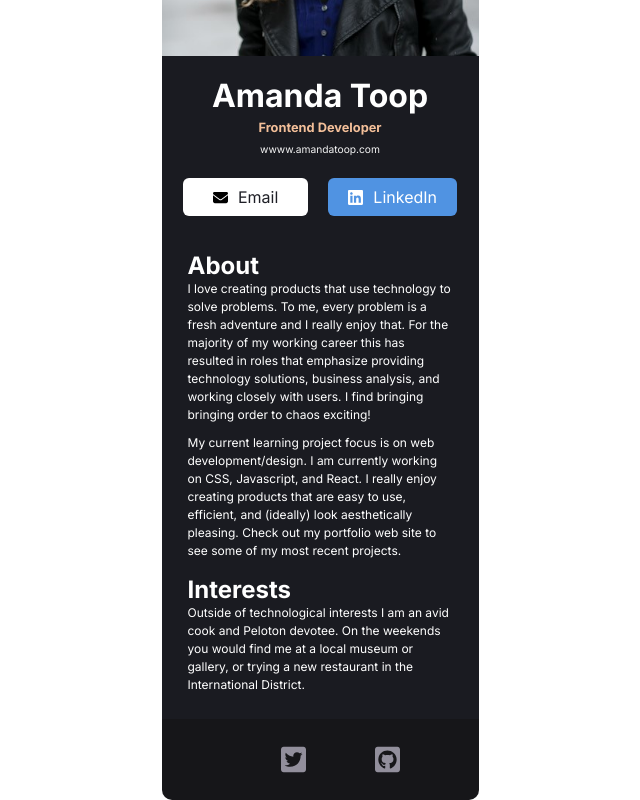
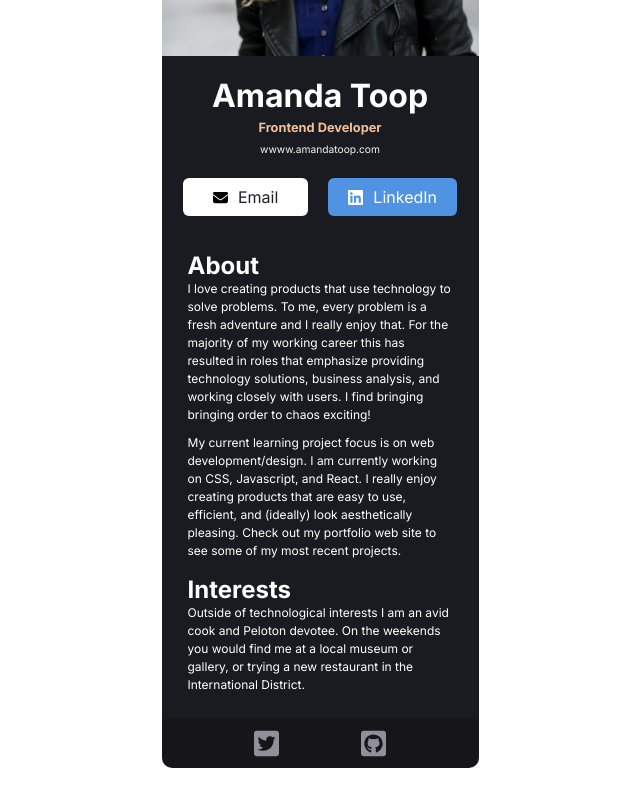
Before and after one commit to atoopdev/digital-business-card, a React (Create React App) app in the folder business-card/: page / in a window 1280 px wide. Shown: the part 260-1060 px from the top of the page, without its empty margins (320-960 px from the left). After the commit the page ends 1028 px from the top, so only its background shows below. Built offline with nearby package versions, Linux system fonts and the light colour scheme.

Commit message:
removed padding on ul footer

```diff
--- a/business-card/src/index.css
+++ b/business-card/src/index.css
@@ -141,6 +141,11 @@ p{
   border-bottom-right-radius: 10px;
 }
 
+ul{
+  padding: 0;
+  margin: 0;
+}
+
 .footer-items{
   display: flex;
   justify-content:space-evenly;
```
